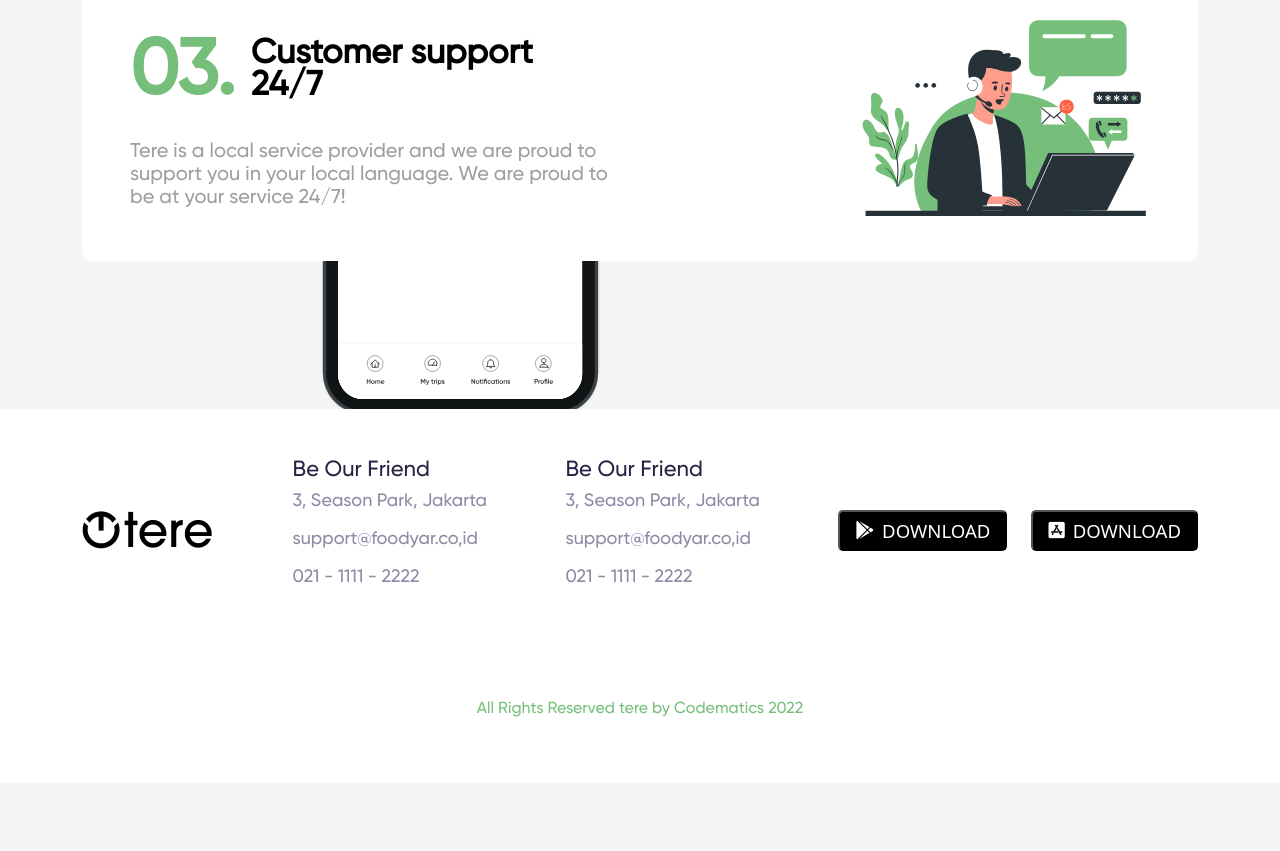
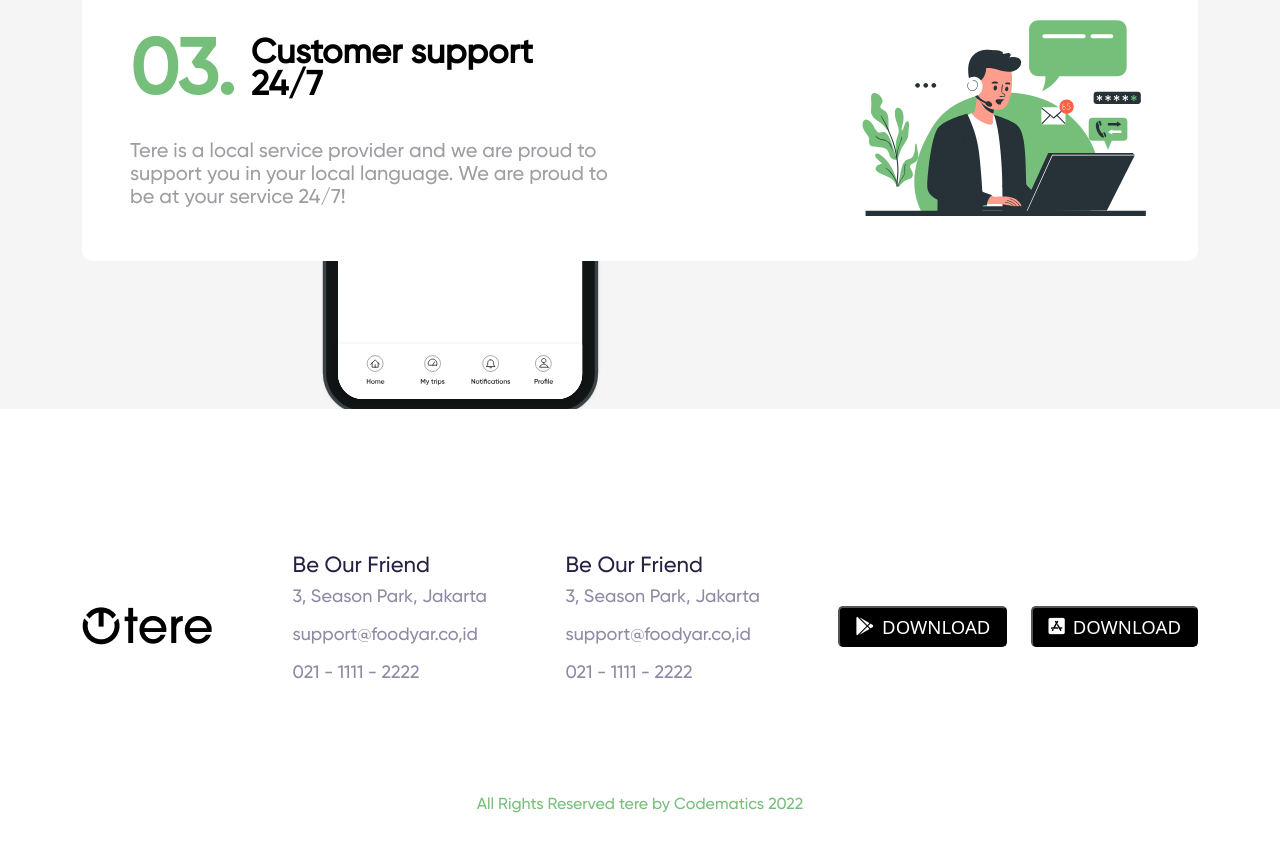
Before and after one commit to Arishah-Khan/Assignment-4-bootsrap, a plain HTML site: page index.html in a window 1280 px wide. Shown: the part 2412-3263 px from the top of the page. Drawn offline with nearby package versions, Linux system fonts and the light colour scheme.

Commit message:
footer section changes

```diff
--- a/index.html
+++ b/index.html
@@ -113,6 +113,7 @@
                     <img src="images/Group 3713.svg" alt="">
 
                 </div>
+                <h2 class="d-block d-md-none cards-heading my-5 py-3"><span class="tere-span">TERE</span> BENEFITS</h2>
                 <h3 class="request">REQUEST A RIDE</h3>
                 <div class="center-para">
                     <p class="shopping">Have to reach office or going for shopping ?
@@ -213,8 +214,8 @@
 
     <!-- Footer Section Started -->
 
-    <footer class="">
-        <div class="container mb-5 pb-5">
+    <footer class="pb-5">
+        <div class="container pb-5 mt-0 mt-md-5 pt-2 pt-md-5">
             <div class="d-flex justify-content-between align-items-center flex-column flex-md-row gap-5 my-5 py-5">
                 <div><img src="images/Group 3703.jpg" alt=""></div>
                 <div>
```
